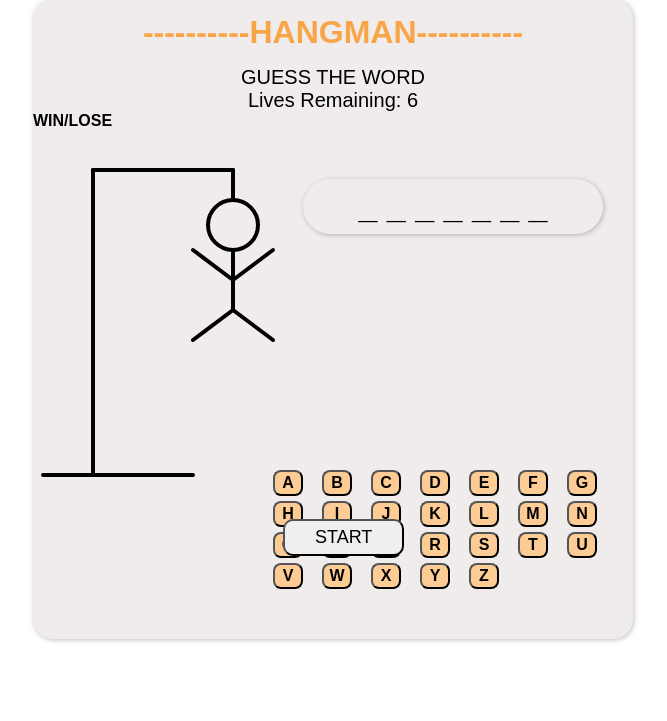
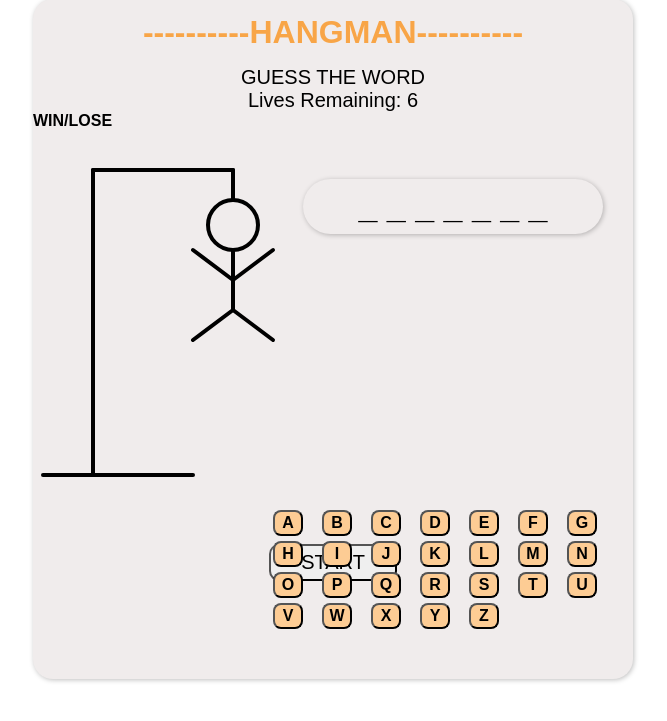
Before and after one commit to KosyAbone/hangman-game, a PHP site: page / in a window 1280 px wide. Shown: the part 61-782 px from the top of the page, without its empty margins (307-974 px from the left). Run offline with PHP 8.4, Linux system fonts and the light colour scheme.

Commit message:
modified the start button css

```diff
--- a/index.css
+++ b/index.css
@@ -12,10 +12,9 @@
 .main-container {
     background-color: #f0ecec;
     box-shadow: 1px 1px 5px rgba(0,0,0,0.25);
-    height: 80vh;
+    height: 85vh;
     width: 600px;
     margin: 60px auto;
-
     border-radius: 20px;
     position: relative;
 }
@@ -92,12 +91,17 @@
 }  */
 
 #start-btn{
-    position: absolute;
-    padding: 6px 30px;
+    /* position: absolute; */
+    margin: 60px auto;
+    display: block;
+    padding: 5px 30px;
     border-radius: 10px;
-    top: 520px;
-    font-size: 18px;
+    /* top: 520px; */
+    font-size: 20px;
 }
 #start-btn:hover{
     cursor: pointer;
+    background-color: #ebe9e9;
+    color:#f8a547;
+    transform: scale(1.15)
 }
```
